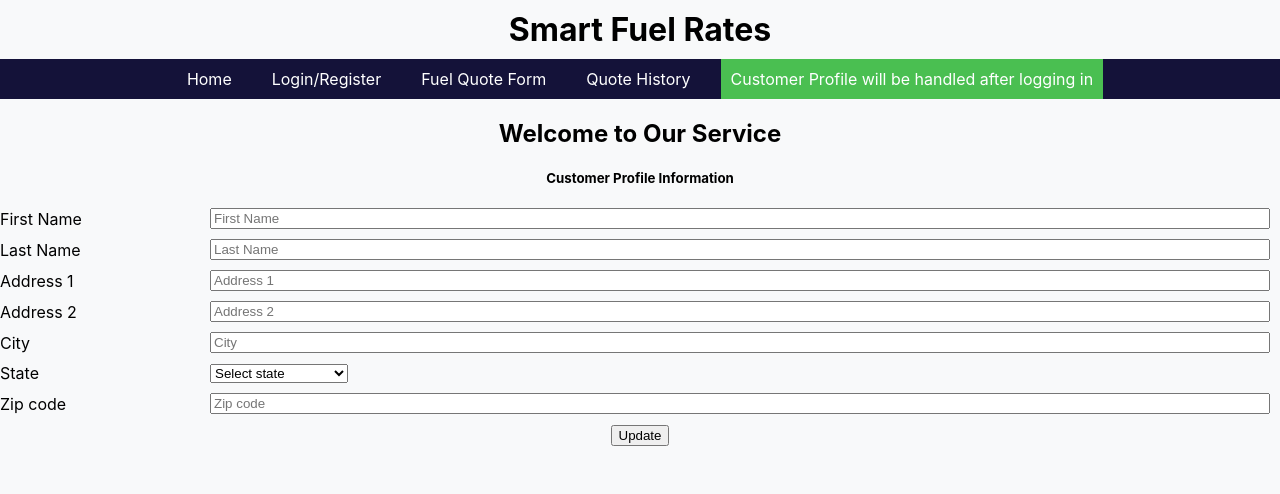
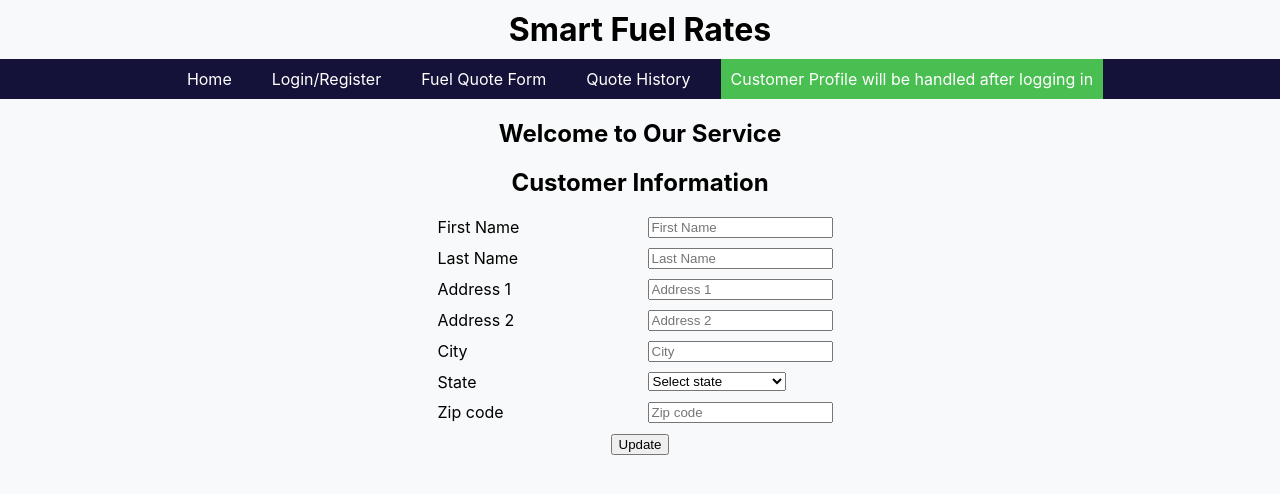
Before and after one commit to anhvu0/Fuel4353, a React (Create React App) app in the folder fuel_rate_calc/: page /customer-profile in a window 1280 px wide. Shown: the top 494 px of the page. Built offline with nearby package versions, Linux system fonts and the light colour scheme.

Commit message:
matching the css of customer_profile with others

```diff
--- a/fuel_rate_calc/src/customer_profile.js
+++ b/fuel_rate_calc/src/customer_profile.js
@@ -1,7 +1,5 @@
 import React, { useState } from 'react';
 import { useNavigate } from 'react-router-dom';
-import { Link } from "react-router-dom";
-import { Button } from 'react-bootstrap';
 
 
 function CustomerProfile(){
@@ -53,12 +51,10 @@ function CustomerProfile(){
 
     return (
         <div>
-        <div className="container mt-5">
-      <div className="row justify-content-center">
-        <div className="col-md-6">
-          <div className="card">
-            <div className="card-body">
-              <h5 className="card-title text-center">Customer Profile Information</h5>
+             <div className="title">
+                <h2>Customer Information</h2>
+            </div>
+            <div className="form-container">
               <form onSubmit={handleSubmit}>
                 <div className="form-group">
                   <label htmlFor="firstName">First Name</label>
@@ -106,11 +102,7 @@ function CustomerProfile(){
                 <input type="submit" className="btn btn-primary btn-block" value="Update" />
               </form>
             </div>
-          </div>
         </div>
-      </div>
-    </div>
-    </div>
     )
 }
 
```
